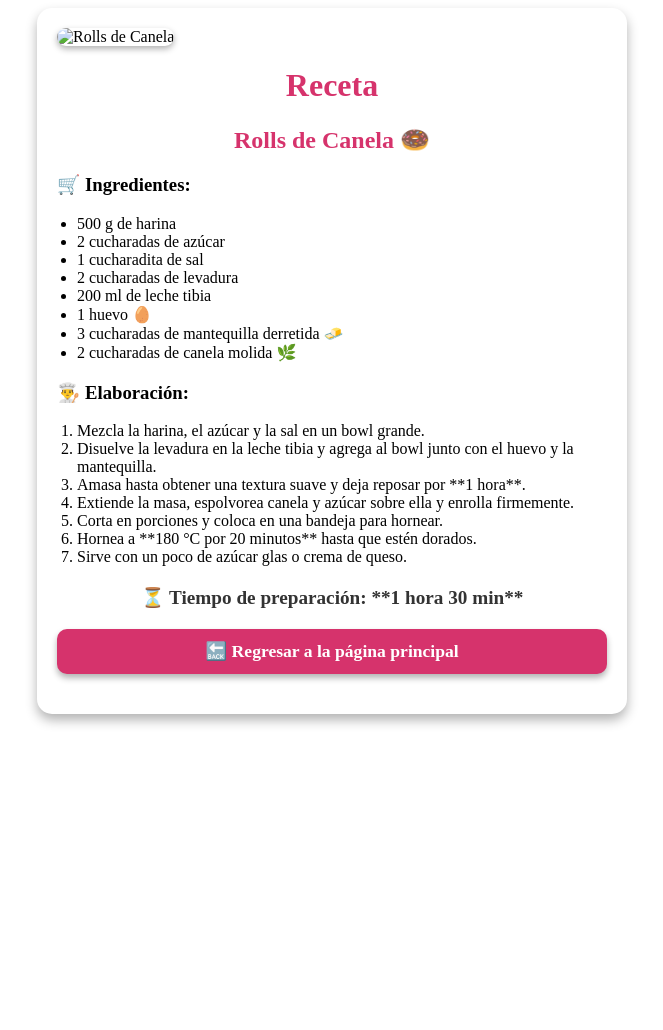
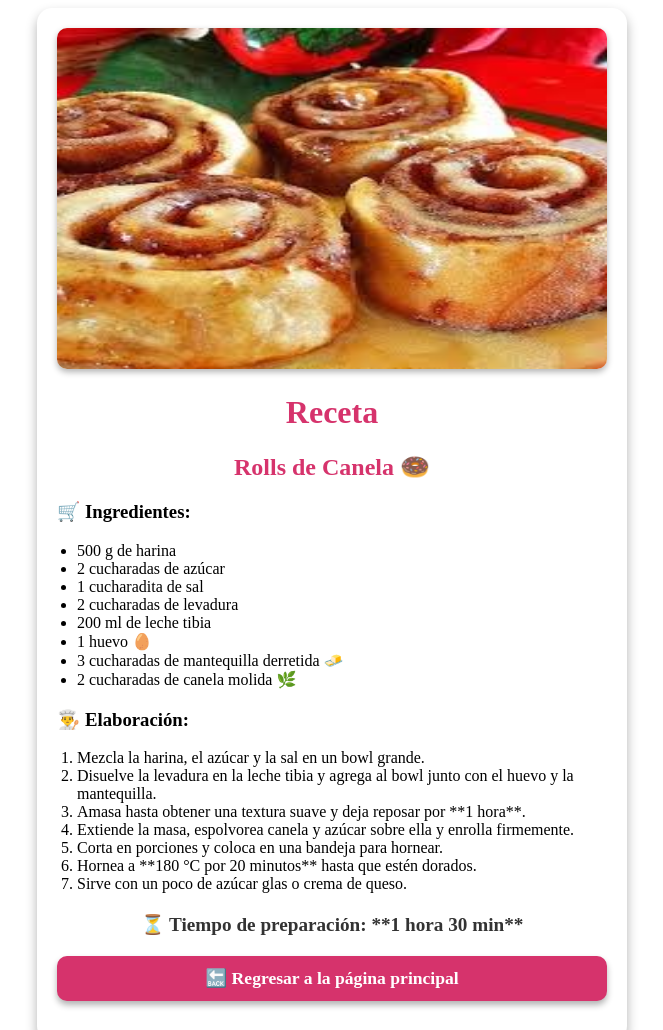
Before and after one commit to Angel1590/1, a plain HTML site: page paginas/receta4.html in a window 1280 px wide. Shown: the top 1030 px of the page, without its empty margins (308-971 px from the left). Before the commit the page ends 800 px from the top, so only its background shows below. Drawn offline with Linux system fonts and the light colour scheme.

Commit message:
Update receta4.html

```diff
--- a/paginas/receta4.html
+++ b/paginas/receta4.html
@@ -76,7 +76,7 @@
 <body>
 
 <div class="receta">
-    <img src="\pagina_postres\imagenes\rolls.jpeg"  width="400" height="341" alt="Rolls de Canela">
+    <img src="\imagenes\rolls.jpeg"  width="400" height="341" alt="Rolls de Canela">
     <h1>Receta</h1>
     <h2>Rolls de Canela 🍩</h2>
 
@@ -111,7 +111,7 @@
         ⏳ Tiempo de preparación: **1 hora 30 min**
     </div>
 
-    <a class="btn-regreso" href="\pagina_postres\index.html">🔙 Regresar a la página principal</a>
+    <a class="btn-regreso" href="\index.html">🔙 Regresar a la página principal</a>
 </div>
 
 </body>
```
